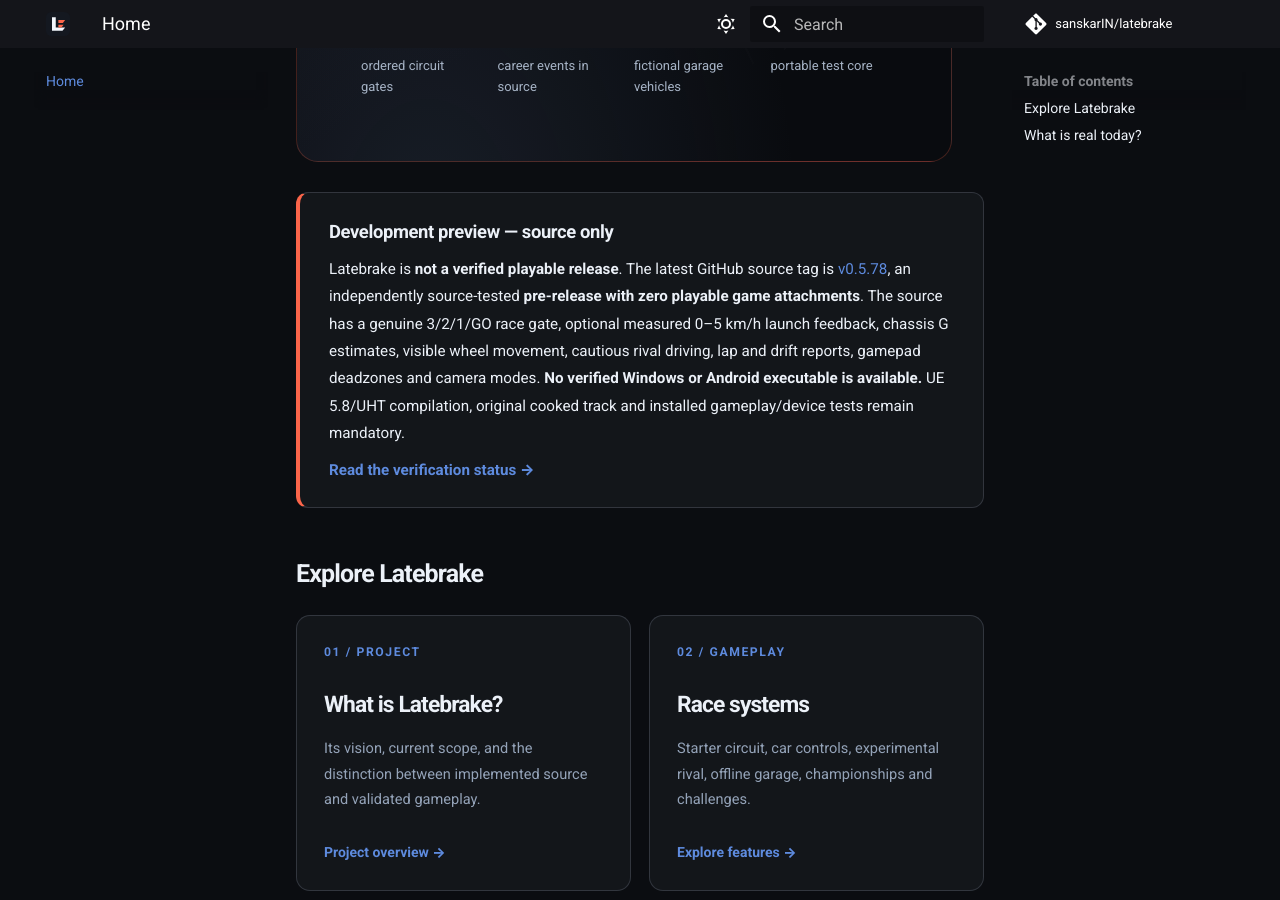
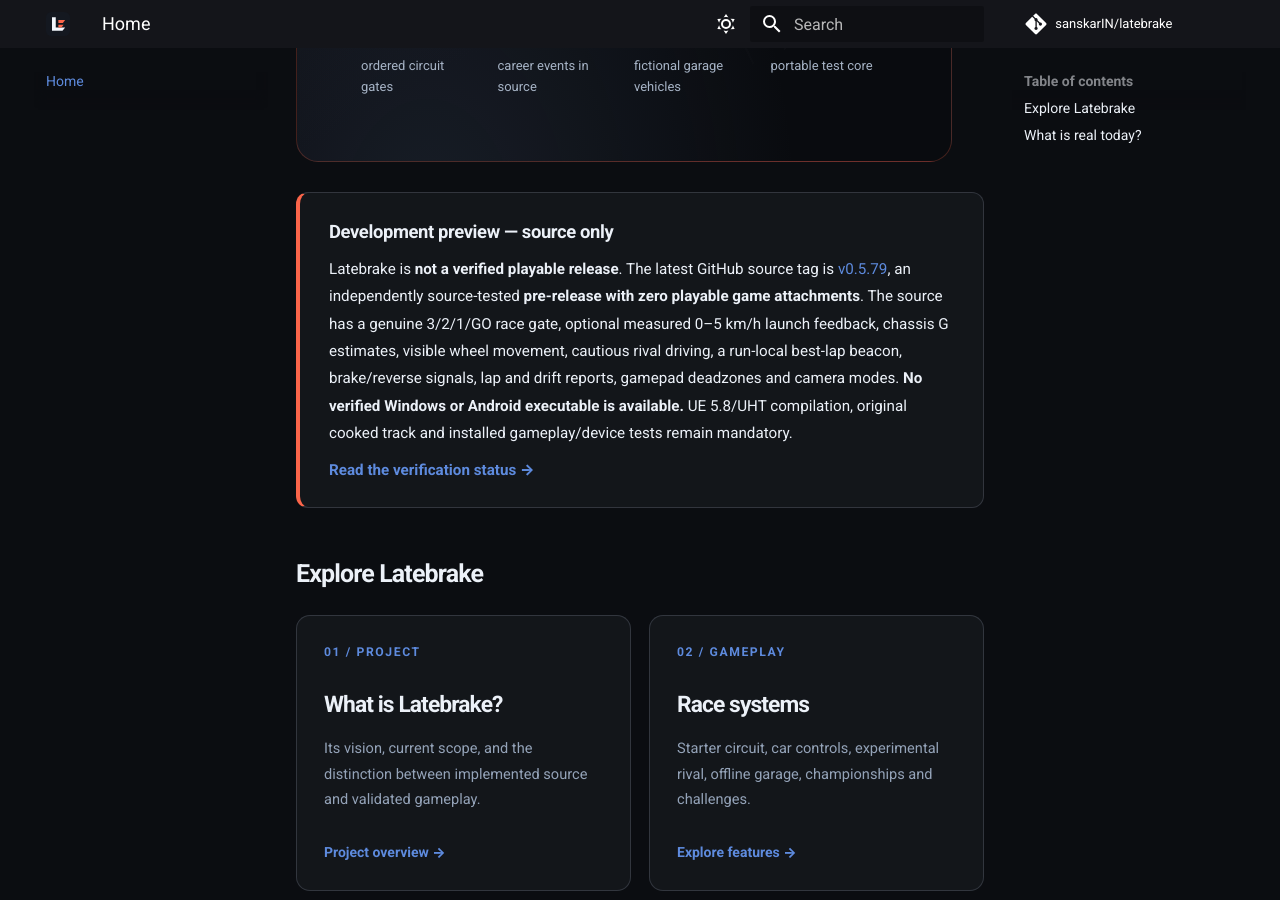
Before and after one commit to sanskarIN/latebrake, an MkDocs documentation site: the page built from docs/index.md, in a window 1280 px wide and 900 px high, scrolled down 702 px. Built offline with MkDocs 1.6.1 and Material for MkDocs 9.7.7, drawn with Linux system fonts in a browser that asks for light colours; comment, search, counter and statistics services are not loaded.

Commit message:
docs(release): stage factual v0.5.79 publication labels after tag verification

```diff
--- a/docs/index.md
+++ b/docs/index.md
@@ -16,7 +16,7 @@
 
 <div class="lb-status-panel" role="status">
   <div class="lb-status-title">Development preview — source only</div>
-  <p>Latebrake is <strong>not a verified playable release</strong>. The latest GitHub source tag is <a href="https://github.com/sanskarIN/latebrake/releases/tag/v0.5.78">v0.5.78</a>, an independently source-tested <strong>pre-release with zero playable game attachments</strong>. The source has a genuine 3/2/1/GO race gate, optional measured 0–5 km/h launch feedback, chassis G estimates, visible wheel movement, cautious rival driving, lap and drift reports, gamepad deadzones and camera modes. <strong>No verified Windows or Android executable is available.</strong> UE 5.8/UHT compilation, original cooked track and installed gameplay/device tests remain mandatory.</p>
+  <p>Latebrake is <strong>not a verified playable release</strong>. The latest GitHub source tag is <a href="https://github.com/sanskarIN/latebrake/releases/tag/v0.5.79">v0.5.79</a>, an independently source-tested <strong>pre-release with zero playable game attachments</strong>. The source has a genuine 3/2/1/GO race gate, optional measured 0–5 km/h launch feedback, chassis G estimates, visible wheel movement, cautious rival driving, a run-local best-lap beacon, brake/reverse signals, lap and drift reports, gamepad deadzones and camera modes. <strong>No verified Windows or Android executable is available.</strong> UE 5.8/UHT compilation, original cooked track and installed gameplay/device tests remain mandatory.</p>
   <a href="development-status/">Read the verification status →</a>
 </div>
 
```
